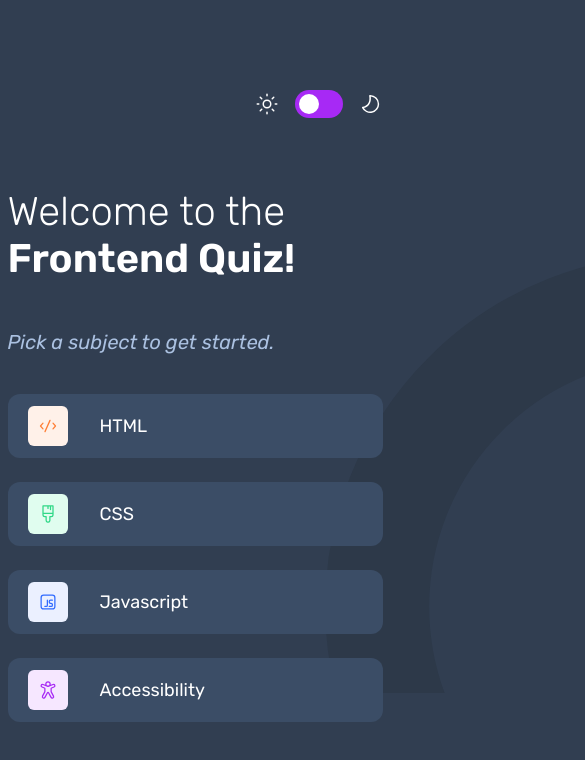
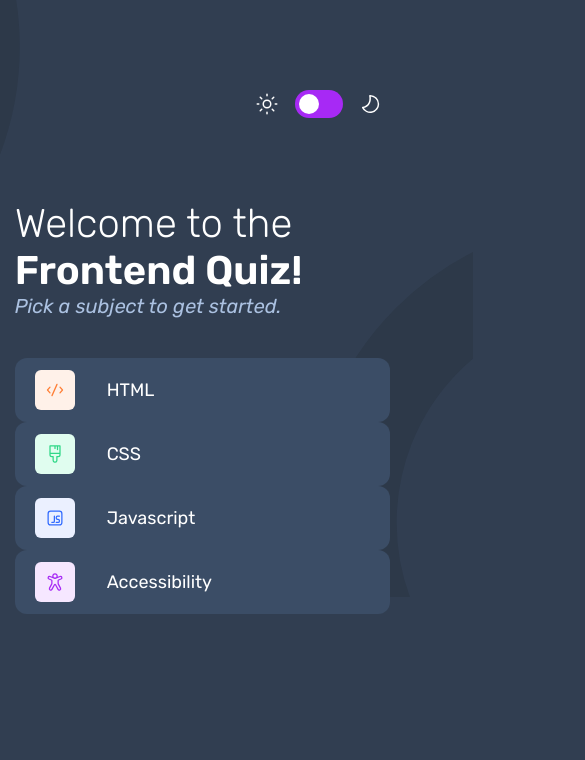
Before and after one commit to Steph-en/Frontend-Quiz-App, a website: page index.html in a window 390 px wide. Shown: the top 760 px of the page, 585 px wide, since content can reach past the window. Drawn offline with Linux system fonts and the light colour scheme.

Commit message:
working on resposiveness

```diff
--- a/src/js/index.ts
+++ b/src/js/index.ts
@@ -164,7 +164,7 @@ const optionsContainer = document.querySelector('.options');
 let currentQuestionIndex = 0;
 
 function displayQuestion(quizData: Quiz, index: number) {
-    if (Question && optionsContainer  && quizData && quizData.questions.length > index) {
+    if (Question && optionsContainer && quizData && quizData.questions.length > index) {
         const currentQuestion = quizData.questions[index];
         const questionHTML = `<div class="question">${currentQuestion.question}</div>`;
         Question.innerHTML = questionHTML;
@@ -209,7 +209,7 @@ function displayQuestion(quizData: Quiz, index: number) {
             <p class="question-options">${escapeHtml(option)}</p>
             </div>`;
         });
-        if(optionsContainer) {
+        if (optionsContainer) {
             optionsContainer.innerHTML = optionHTML
         }
     } else {
@@ -262,11 +262,11 @@ function escapeHtml(html: string): string {
 
 // dark mode settings here
 function toggle() {
-    const theme: boolean = document.documentElement.classList.toggle('dark-theme');
+    const theme = document.documentElement.classList.toggle('dark-theme');
 
     // Check if the 'dark-theme' class is currently applied
     const isDarkTheme = document.documentElement.classList.contains('dark-theme');
 
     // Store the theme state in local storage
-    localStorage.setItem('theme', isDarkTheme ? 'dark' : 'light');
+    localStorage.setItem("theme", isDarkTheme ? 'dark' : 'light');
 }
--- a/src/styles/questions.scss
+++ b/src/styles/questions.scss
@@ -318,117 +318,116 @@ body {
     height: 40px;
 }
 
-// @media (max-width: 1024px) {
-//     body {
-//         width: 100dvw;
-//         height: 100%;
-//         background-size: cover;
-//         background-position: center;
-//         overflow-x: hidden;
-//         display: flex;
-//         align-items: center;
-//         justify-content: center;
-//     }
+@media screen and (max-width: 1024px) {
+    body {
+        width: 100%;
+        height: auto;
+        display: flex;
+        align-items: center;
+        justify-content: center;
+        // background-position: cover;
+        // background-size: cover;
+    }
 
-//     .main {
-//         gap: 80px;
-//         margin: 0;
-//         padding: 0;
-//         display: flex;
-//         flex-direction: column;
-//     }
+    .main {
+        margin: 0;
+        padding: 0;
+        display: flex;
+        flex-direction: column;
+        gap: 80px;
+    }
 
-//     .head {
-//         width: 500px;
-//         height: 56px;
-//     }
+    .head {
+        width: 640px;
+        height: auto;
+    }
 
-//     .container {
-//         display: flex;
-//         flex-direction: column;
-//         justify-content: center;
-//         gap: 64px;
-//     }
+    .container {
+        display: flex;
+        flex-direction: column;
+        align-items: center;
+        justify-content: center;
+        gap: 64px;
+    }
 
-//     .menu-heading {
-//         width: 640px;
-//     }
+    .menu-heading {
+        width: 640px;
+    }
 
-//     .lessons {
-//         width: 640px;
+    .lessons {
+        width: 100%;
 
-//         .category-link {
-//             height: 80px;
-//             border-radius: 12px;
+        .category-link {
+            height: 80px;
+            border-radius: 12px;
 
-//             .categories-titles {
-//                 font-size: 28px;
-//             }
+            .categories-titles {
+                font-size: 28px;
+            }
 
-//             .icn {
-//                 width: 56px;
-//                 height: 56px;
-//                 border-radius: 6px;
-//             }
-//         }
-//     }
-// }
+            .icn {
+                width: 56px;
+                height: 56px;
+                border-radius: 6px;
+            }
+        }
+    }
+}
 
-// @media (max-width: 475px) {
-//     body {
-//         width: 100%;
-//         background-size: cover;
-//         overflow-x: hidden;
-//         padding: 0;
-//         background-size: cover;
-//         background-position: center;
-//     }
+@media (max-width: 600px) {
+    body {
+        padding: 0;
+        width: 100%;
+        overflow-x: hidden;
+        background-size: cover;
+        background-position: center;
+    }
 
-//     .main {
-//         margin: 0;
-//         padding: 0;
-//         display: flex;
-//         flex-direction: column;
-//         gap: 5px;
-//     }
+    .main {
+        margin: 0;
+        padding: 0;
+        display: flex;
+        flex-direction: column;
+        gap: 5px;
+    }
 
-//     .head {
-//         width: 375px;
-//         height: auto;
-//     }
+    .head {
+        width: 375px;
+        height: auto;
+    }
 
-//     .container {
-//         display: flex;
-//         flex-direction: column;
-//         justify-content: center;
-//         gap: 40px;
-//     }
+    .container {
+        display: flex;
+        flex-direction: column;
+        justify-content: center;
+        gap: 40px;
+    }
 
-//     .menu-heading {
-//         gap: 16;
-//         width: 375px;
+    .menu-heading {
+        gap: 16;
+        width: 375px;
 
-//         h1 {
-//             font-size: 40px;
-//         }
-//     }
+        h1 {
+            font-size: 40px;
+        }
+    }
 
-//     .lessons {
-//         width: 375px;
+    .lessons {
+        width: 375px;
 
-//         .category-link {
-//             height: 64px;
-//             border-radius: 12px;
+        .category-link {
+            height: 64px;
+            border-radius: 12px;
 
-//             .categories-titles {
-//                 font-size: 18px;
-//             }
+            .categories-titles {
+                font-size: 18px;
+            }
 
-//             .icn {
-//                 width: 40px;
-//                 height: 40px;
-//                 border-radius: 6px;
-//             }
-//         }
-//     }
-// }
+            .icn {
+                width: 40px;
+                height: 40px;
+                border-radius: 6px;
+            }
+        }
+    }
+}
--- a/src/styles/style.scss
+++ b/src/styles/style.scss
@@ -27,10 +27,10 @@
 
 *,
 html {
-    font-family: config.$font-stack;
     margin: 0;
     padding: 0;
     box-sizing: border-box;
+    font-family: config.$font-stack;
 }
 
 body {
@@ -44,7 +44,7 @@ body {
 }
 
 .head {
-    width: 1150px;
+    width: 70%;
 }
 
 .main {
@@ -55,23 +55,21 @@ body {
 }
 
 .container {
-    color: var(--font-color-primary);
-    margin: 10px 230px;
-    width: 1150px;
-    height: 456px;
+    width: 65%;
+    height: 45vh;
     display: flex;
     flex-direction: row;
     justify-content: center;
+    justify-content: space-between;
+    color: var(--font-color-primary);
 }
 
 .menu-heading {
-    width: 564px;
-    height: inherit;
-    gap: 48px;
-    width: 465;
-    height: 214px;
+    width: 100%;
+    height: 25vh;
     display: flex;
     flex-direction: column;
+    justify-content: space-between;
 
     h1 {
         margin: 0;
@@ -92,11 +90,11 @@ body {
 }
 
 .lessons {
-    width: 564px;
+    width: 100%;
     height: inherit;
     display: flex;
     flex-direction: column;
-    gap: 24px;
+    justify-content: space-between;
 
     .category-link {
         cursor: pointer;
@@ -147,43 +145,40 @@ body {
 }
 
 @media screen and (max-width: 1024px) {
-    // body {
-    //     width: 100%;
-    //     height: auto;
-    //     display: flex;
-    //     align-items: center;
-    //     justify-content: center;
-    //     // background-position: cover;
-    //     // background-size: cover;
-    // }
+    body {
+        width: 100%;
+        height: 100%;
+        display: flex;
+        align-items: center;
+        justify-content: center;
+        // background-position: cover;
+        // background-size: cover;
+    }
 
     .main {
         margin: 0;
-        padding: 0;
+        padding: 10px;
         display: flex;
         flex-direction: column;
-        gap: 80px;
     }
 
     .head {
-        width: 640px;
-        height: auto;
+        width: 100vw;
     }
 
     .container {
         display: flex;
+        align-items: baseline;
         flex-direction: column;
-        align-items: center;
-        justify-content: center;
-        gap: 64px;
+        justify-content: space-between;
     }
 
-    // .menu-heading {
-    //     width: 640px;
-    // }
+    .menu-heading {
+        width: 640px;
+    }
 
     .lessons {
-        // width: 640px;
+        width: 100%;
 
         .category-link {
             height: 80px;
@@ -202,14 +197,14 @@ body {
     }
 }
 
-@media (max-width: 475px) {
-    // body {
-    //     padding: 0;
-    //     width: 100%;
-    //     overflow-x: hidden;
-    //     background-size: cover;
-    //     background-position: center;
-    // }
+@media (max-width: 600px) {
+    body {
+        padding: 0;
+        width: 100%;
+        overflow-x: hidden;
+        background-size: cover;
+        background-position: center;
+    }
 
     .main {
         margin: 0;
```
Also changed, not shown: src/js/dist/index.js, src/styles/dist/questions.css, src/styles/dist/style.css.
